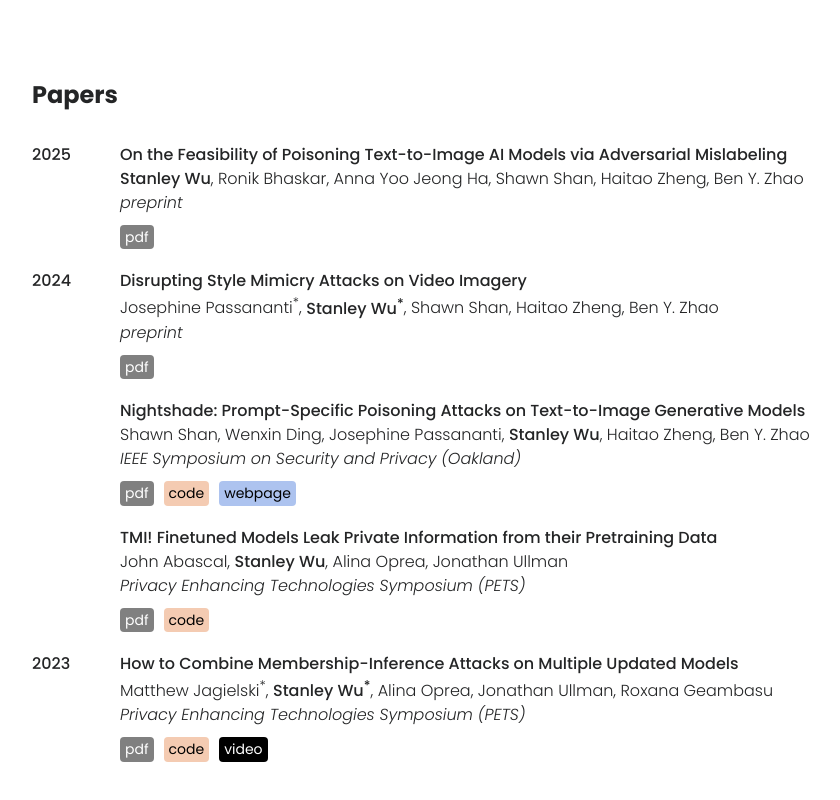
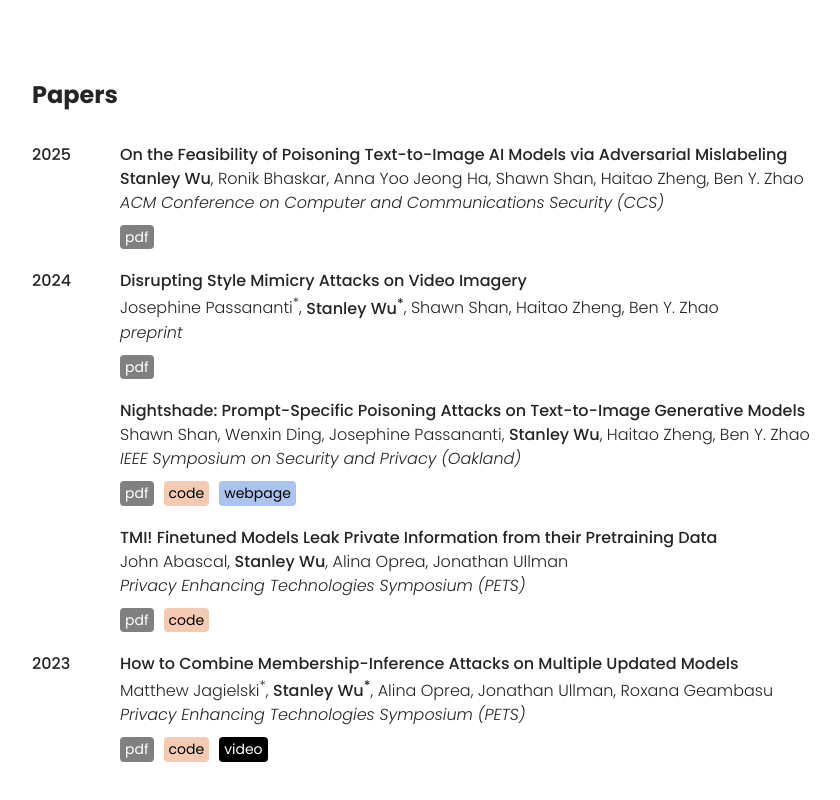
Before and after one commit to stanleykywu/stanley-portfolio-website-nextjs, a Next.js app: page / in a window 1280 px wide. Shown: the part 798-1598 px from the top of the page, without its empty margins (80-920 px from the left). Built offline with nearby package versions, Linux system fonts and the light colour scheme.

Commit message:
conference name

```diff
--- a/pages/research/Research.jsx
+++ b/pages/research/Research.jsx
@@ -26,7 +26,7 @@ const Research = () => {
                 <div>
                   <strong>On the Feasibility of Poisoning Text-to-Image AI Models via Adversarial Mislabeling<br />
                   </strong><b>Stanley Wu</b>, Ronik Bhaskar, Anna Yoo Jeong Ha, Shawn Shan, Haitao Zheng, Ben Y. Zhao<br />
-                  <em>preprint</em><br />
+                  <em>ACM Conference on Computer and Communications Security (CCS)</em><br />
                   <div style={{ display: "flex", flexDirection: "row", alignItems: "center" }}>
                     <Button variant='contained' disableElevation href='https://arxiv.org/abs/2506.21874' target='_blank' rel="noopener noreferrer" sx={{ display: 'flex', flexDirection: 'column', backgroundColor: 'gray', marginTop: '10px', marginRight: "10px", padding: '0px 5px', minWidth: 0, textTransform: 'none' }} className='slight__pdfhover'>
                       pdf
```
